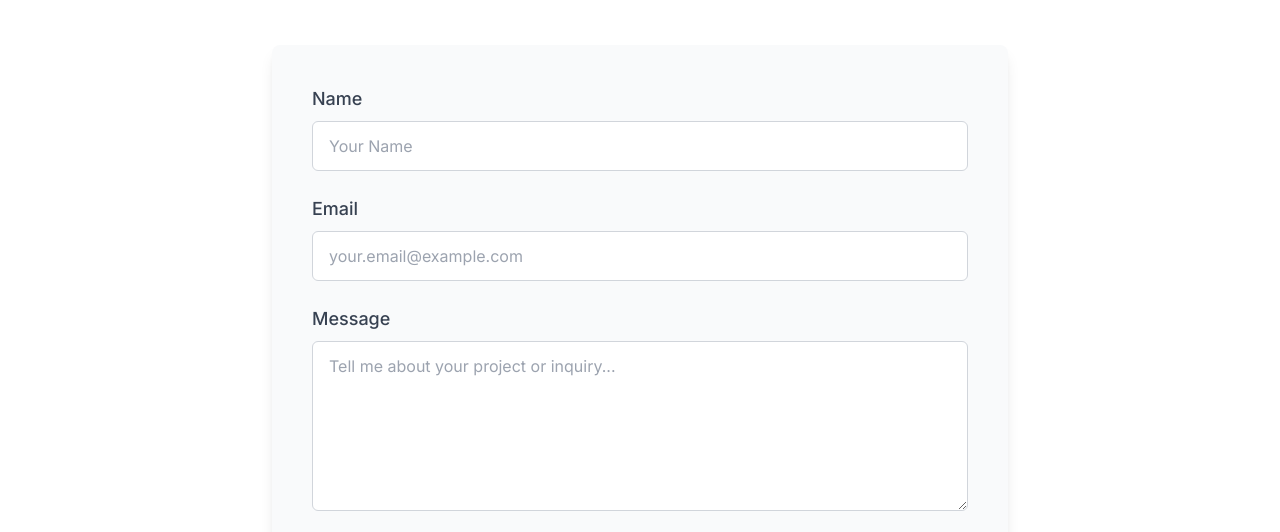
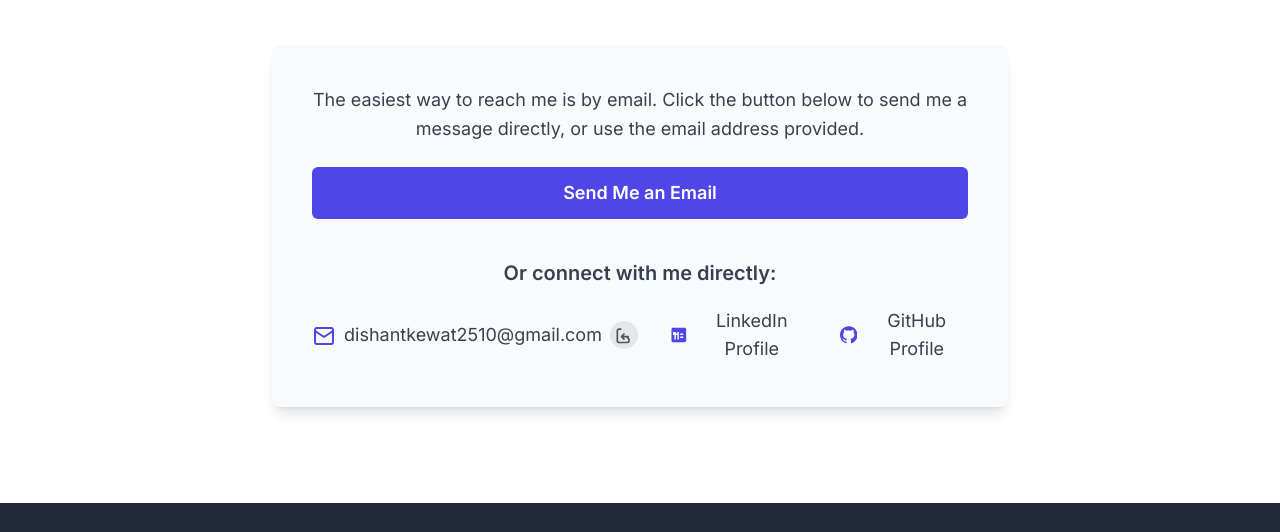
Before and after one commit to dkewat25/dkewat25.github.io, a plain HTML site: page index.html in a window 1280 px wide. Shown: the part 2770-3302 px from the top of the page. Drawn offline with nearby package versions, Linux system fonts and the light colour scheme.

Commit message:
Update index.html

```diff
--- a/index.html
+++ b/index.html
@@ -185,21 +185,13 @@
             <div class="container mx-auto px-4 max-w-3xl">
                 <h2 class="text-3xl md:text-4xl font-bold text-center text-indigo-700 mb-12">Get In Touch</h2>
                 <div class="bg-gray-50 rounded-lg shadow-lg p-8 md:p-10">
-                    <form id="contact-form" class="space-y-6">
-                        <div>
-                            <label for="name" class="block text-gray-700 text-lg font-medium mb-2">Name</label>
-                            <input type="text" id="name" name="name" class="w-full px-4 py-3 border border-gray-300 rounded-md focus:outline-none focus:ring-2 focus:ring-indigo-500 transition duration-200" placeholder="Your Name" required>
-                        </div>
-                        <div>
-                            <label for="email" class="block text-gray-700 text-lg font-medium mb-2">Email</label>
-                            <input type="email" id="email" name="email" class="w-full px-4 py-3 border border-gray-300 rounded-md focus:outline-none focus:ring-2 focus:ring-indigo-500 transition duration-200" placeholder="your.email@example.com" required>
-                        </div>
-                        <div>
-                            <label for="message" class="block text-gray-700 text-lg font-medium mb-2">Message</label>
-                            <textarea id="message" name="message" rows="6" class="w-full px-4 py-3 border border-gray-300 rounded-md focus:outline-none focus:ring-2 focus:ring-indigo-500 transition duration-200" placeholder="Tell me about your project or inquiry..." required></textarea>
-                        </div>
-                        <button type="submit" class="w-full bg-indigo-600 text-white px-6 py-3 rounded-md font-semibold text-lg hover:bg-indigo-700 focus:outline-none focus:ring-2 focus:ring-indigo-500 focus:ring-offset-2 transition duration-300 transform hover:scale-105">Send Message</button>
-                    </form>
+                    <p class="text-center text-lg leading-relaxed mb-6">
+                        The easiest way to reach me is by email. Click the button below to send me a message directly, or use the email address provided.
+                    </p>
+                    <a href="mailto:dishantkewat2510@gmail.com?subject=Inquiry%20from%20Your%20Portfolio&body=Hello%20Dishant,%0A%0AI%20am%20[Your Name]%20and%20I%20am%20contacting%20you%20about...%0A%0A[Your Message]"
+                       class="w-full bg-indigo-600 text-white px-6 py-3 rounded-md font-semibold text-lg hover:bg-indigo-700 focus:outline-none focus:ring-2 focus:ring-indigo-500 focus:ring-offset-2 transition duration-300 transform hover:scale-105 text-center block">
+                        Send Me an Email
+                    </a>
 
                     <div class="text-center mt-10">
                         <p class="text-xl font-semibold text-gray-700 mb-4">Or connect with me directly:</p>
@@ -272,27 +264,6 @@
             });
         });
 
-        // JavaScript for contact form submission (simulated)
-        const contactForm = document.getElementById('contact-form');
-        contactForm.addEventListener('submit', function(event) {
-            event.preventDefault(); // Prevent actual form submission
-
-            const name = document.getElementById('name').value;
-            const email = document.getElementById('email').value;
-            const message = document.getElementById('message').value;
-
-            console.log('Form Submitted!');
-            console.log('Name:', name);
-            console.log('Email:', email);
-            console.log('Message:', message);
-
-            // Show a success message
-            showMessage('Thank you for your message! I will get back to you soon.', 'success');
-
-            // Clear the form
-            contactForm.reset();
-        });
-
         // JavaScript for copy email to clipboard
         const copyEmailButton = document.getElementById('copy-email-button');
         const emailText = document.getElementById('email-text');
```
